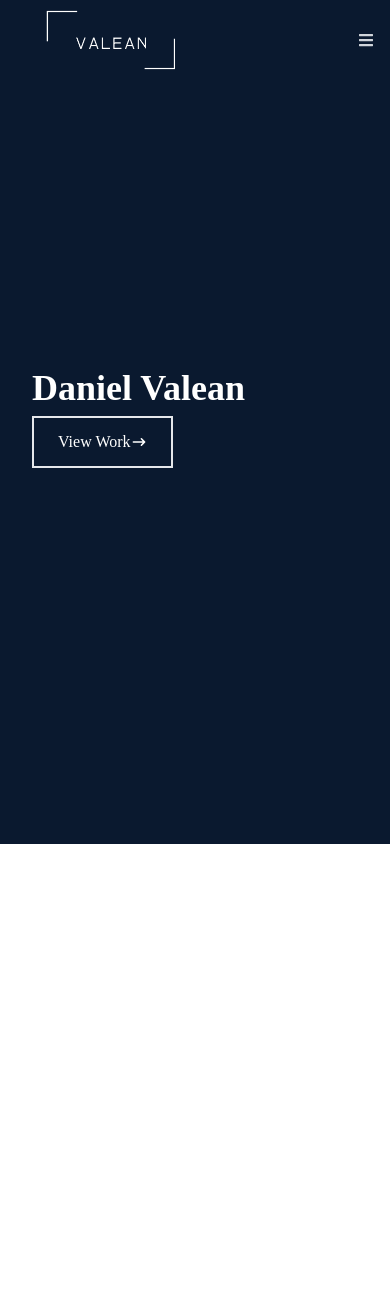
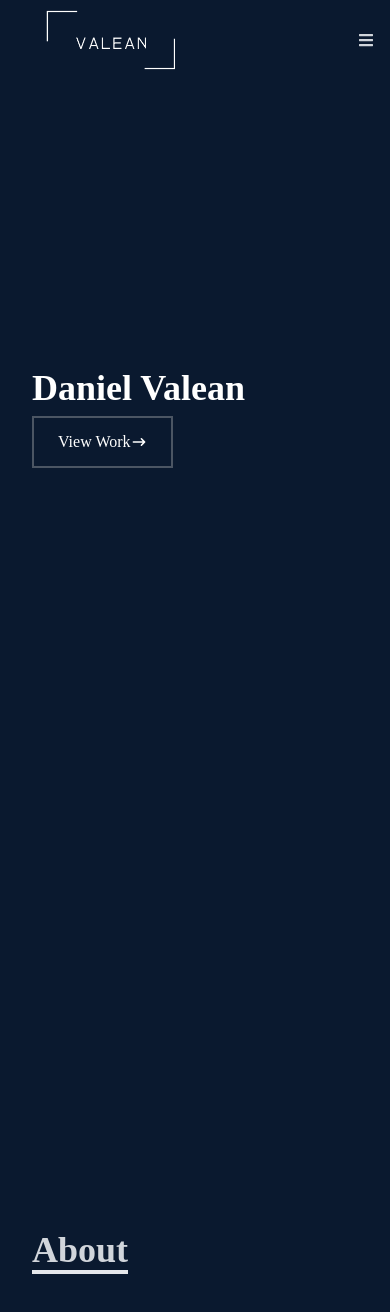
Before and after one commit to daniel-valean/React-Portfolio, a React (Create React App) app: page / in a window 390 px wide. Shown: the top 1312 px of the page. Before the commit the page ends 844 px from the top, so only its background shows below. Built offline with nearby package versions, Linux system fonts and the light colour scheme.

Commit message:
about page

```diff
--- a/src/App.js
+++ b/src/App.js
@@ -1,11 +1,13 @@
 import Home from "./components/Home";
 import Navbar from "./components/navbar";
+import About from "./components/About";
 
 function App() {
   return (
     <div>
       <Navbar />
       <Home />
+      <About />
     </div>
   );
 }
--- /dev/null
+++ b/src/components/About.jsx
@@ -0,0 +1,20 @@
+import React from 'react'
+
+const About = () => {
+  return (
+    <div name='about' className='w-full h-screen bg-[#0a192f] text-gray-300'>
+        <div className='flex flex-col justify-center items-center w-full h-full'>
+            <div className='max-w-[1000px] w-full px-4 grid grid-cols-2 gap-8'>
+                <div className='sm:text-right pb-8 pl-4'>
+                    <p className='text-4xl font-bold inline border-b-4'>About</p>
+                </div>
+            </div>
+            <div>
+
+            </div>
+        </div>
+    </div>
+  )
+}
+
+export default About
--- a/src/components/Home.jsx
+++ b/src/components/Home.jsx
@@ -10,7 +10,7 @@ const Home = () => {
             <h1 className='text-4xl sm:text-7xl font-bold text-white'>Daniel Valean</h1>
 
             <div>
-                <button className='text-white border-2 px-6 py-3 my-2 flex items-center hover:bg-gray'>View Work<HiArrowNarrowRight /></button>
+                <button className='text-white border-2 px-6 py-3 my-2 flex items-center hover:bg-gray-600 hover: border-gray-600'>View Work<HiArrowNarrowRight /></button>
             </div>
 
         </div>
```
